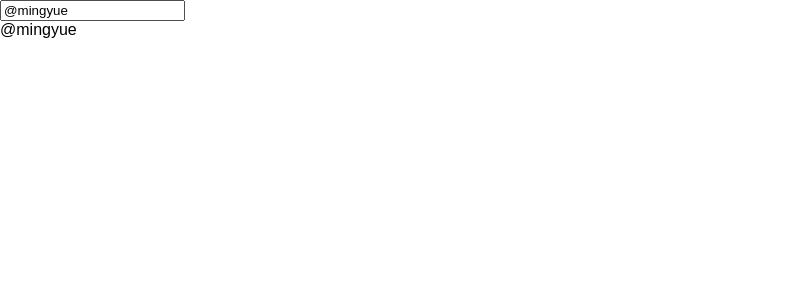
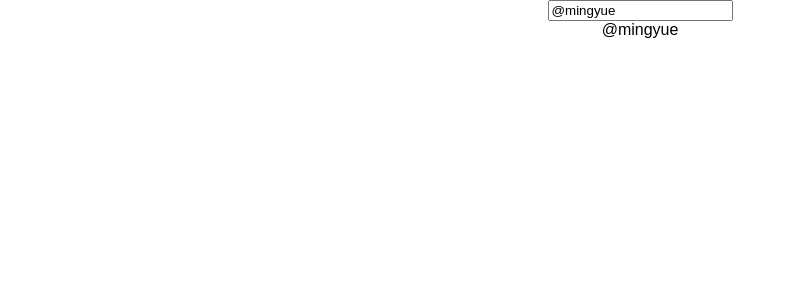
Before and after one commit to 986913/react-components, a React (Create React App) app: page / in a window 1280 px wide. Shown: the top 300 px of the page, without its empty margins (0-796 px from the left). Built offline with nearby package versions, Linux system fonts and the light colour scheme.

Commit message:
mentions 2

```diff
--- a/src/App.js
+++ b/src/App.js
@@ -18,6 +18,7 @@ import { TabsIIWrapper } from './TabsII';
 import { StarRatingWrapper } from './StarRating';
 import { GridLightsWrapper } from './GridLights';
 import { MentionsWrapperI } from './MentionsI';
+import { MentionsWrapperII } from './MentionsII';
 import { TrafficLightsWrapper } from './TrafficLights';
 import { AnalogClockWrapper } from './AnalogClock';
 import { DigitalClockWrapper } from './DigitalClock';
@@ -67,7 +68,8 @@ function App() {
       {/* <PaginationWrapperI /> */}
       {/* <PaginationWrapperII /> */}
 
-      <MentionsWrapperI />
+      {/* <MentionsWrapperI /> */}
+      <MentionsWrapperII />
 
       {/*
         下面4个progress components没有计算， 全都基于CSS:
--- /dev/null
+++ b/src/MentionsII/Mentions.js
@@ -0,0 +1,48 @@
+import React, { useState, useRef } from 'react';
+
+export const Mentions = ({ children, defaultValue, onChange, onSelect }) => {
+  const [inputText, setInputText] = useState(`@${defaultValue}` || '');
+  const [mentionsVisible, setMentionsVisible] = useState(false);
+  const [clientWidth, setClientWidth] = useState(100);
+  const hiddenDiv = useRef(null);
+  const [searchTxt, setSearchTxt] = useState('');
+
+  const handleOnChange = (e) => {
+    const val = e.target.value;
+    if (val[val.length - 1] === '@') {
+      setMentionsVisible(true);
+      setClientWidth(100 + hiddenDiv.current.clientWidth);
+    } else setMentionsVisible(false);
+
+    setInputText(val);
+    if (val.includes('@')) setSearchTxt(val.split('@').pop());
+    onChange(inputText, searchTxt);
+  };
+
+  const handleOnClick = (e) => {
+    const selectVal = e.target.innerText;
+    setInputText(inputText + selectVal);
+    setMentionsVisible(!mentionsVisible);
+    onSelect(selectVal);
+  };
+
+  return (
+    <div className='mentions-container'>
+      <input type='text' value={inputText} onChange={handleOnChange} />
+      <div className='hidden-div' ref={hiddenDiv}>
+        {inputText}
+      </div>
+
+      {mentionsVisible && (
+        <ul
+          className='metion_list'
+          onClick={handleOnClick}
+          style={{ left: `${clientWidth}px` }}
+        >
+          {!children && <p>no data </p>}
+          {children && children.map((child) => child)}
+        </ul>
+      )}
+    </div>
+  );
+};
--- /dev/null
+++ b/src/MentionsII/Wrapper.js
@@ -0,0 +1,41 @@
+import React, { useState } from 'react';
+import { Mentions } from './Mentions';
+
+export const MentionsWrapperII = () => {
+  const [users, setUsers] = useState([]);
+
+  const onChangeCallback = (inputText, searchTxt) => {
+    console.log(inputText, searchTxt);
+    fetchGithubUsers(searchTxt);
+  };
+  const onSelectCallback = (selectedValue) => {
+    console.log(selectedValue);
+  };
+
+  const fetchGithubUsers = (key) => {
+    /* 这个API不稳定,重新找个api  */
+    // fetch(`https://api.github.com/search/users?q=${key}`)
+    fetch(`https://jsonplaceholder.typicode.com/users`)
+      .then((res) => res.json())
+      .then((res) => {
+        setUsers(res);
+        // setUsers(res.items);
+      });
+  };
+
+  return (
+    <div className='App'>
+      <Mentions
+        defaultValue='mingyue'
+        onChange={onChangeCallback}
+        onSelect={onSelectCallback}
+      >
+        {users &&
+          users.map((u, index) => {
+            // return <li key={u.id}>{u.login}</li>;
+            return <li key={u.id}>{u.username}</li>;
+          })}
+      </Mentions>
+    </div>
+  );
+};
--- /dev/null
+++ b/src/MentionsII/index.js
@@ -0,0 +1 @@
+export { MentionsWrapperII } from './Wrapper.js';
--- /dev/null
+++ b/src/MentionsII/mention.css
@@ -0,0 +1,28 @@
+
+.input {
+  width: 70%;
+  display: inline-block;
+}
+
+.hidden-div {
+  width: auto;
+  display: inline-block;
+  visibility: hidden;
+  position: fixed;
+  overflow: auto;
+}
+
+.mentions-container {
+  position: relative;
+}
+
+.metion_list {
+  position: absolute;
+  list-style: none;
+  border: 1px solid black;
+  text-align: center;
+  margin: 10px 0;
+  padding: 5px;
+  top: 10px;
+  cursor: pointer;
+}
```
